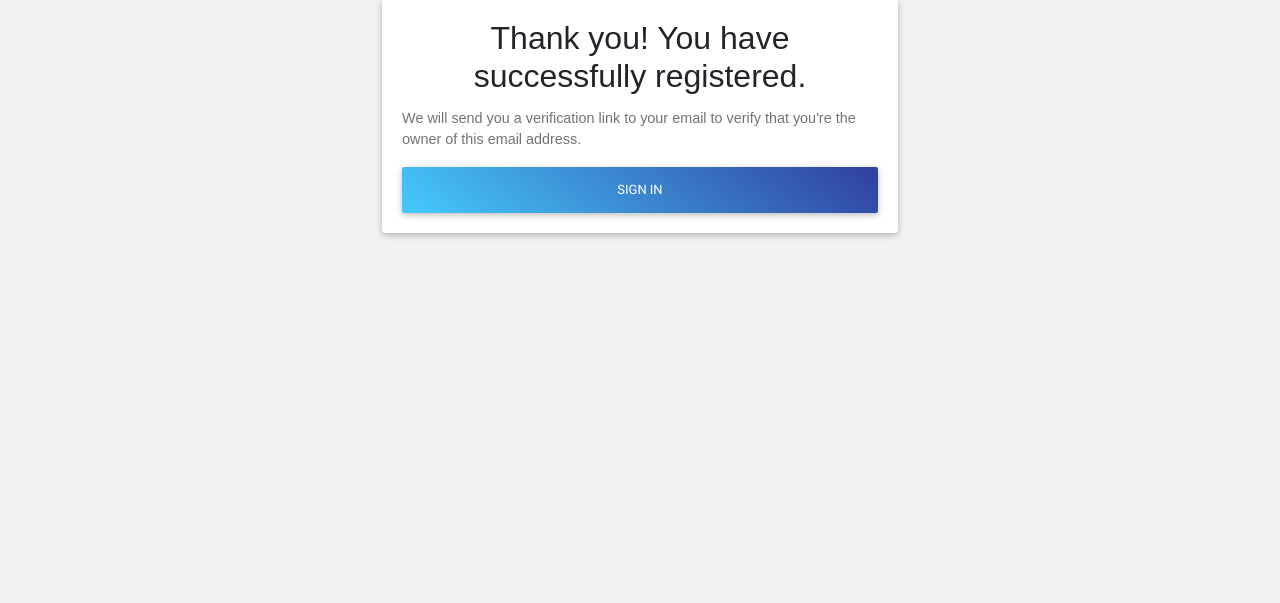
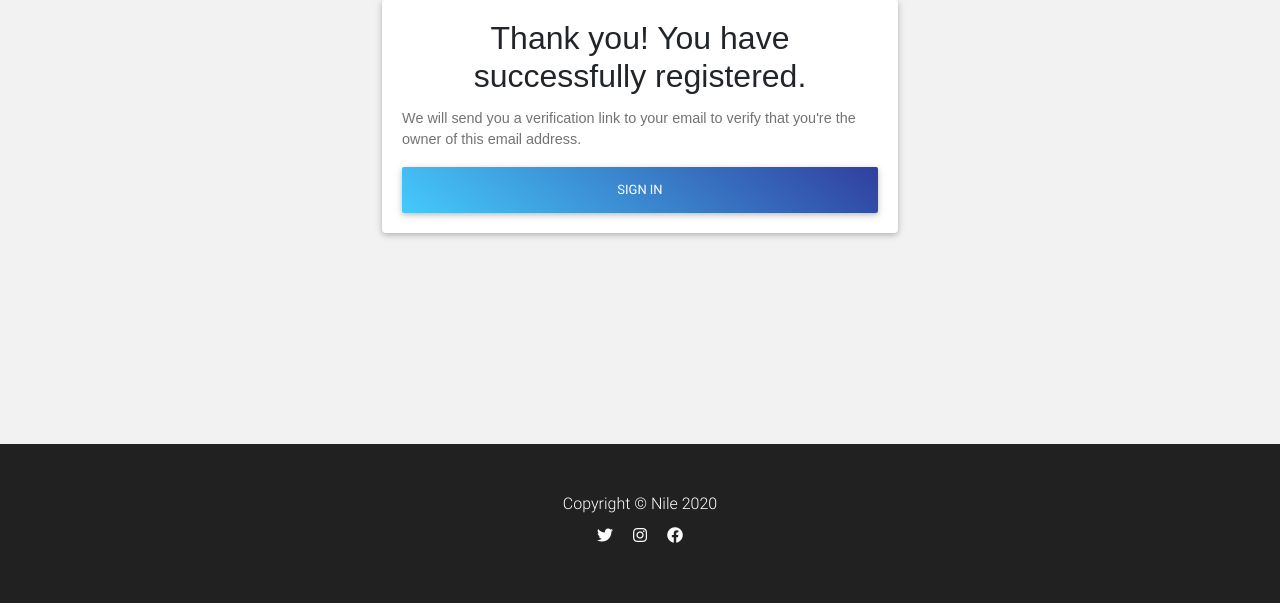
Before and after one commit to ssyuen/Nile, a Flask app: page /register_confirmation/ in a window 1280 px wide. Shown: the part 197-800 px from the top of the page. Run offline with Flask 2, Linux system fonts and the light colour scheme; some libraries are stand-ins or nearby versions; some web fonts are replaced.

Commit message:
+ Fixed appearance

```diff
--- a/routes/user/templates/reg_conf.html
+++ b/routes/user/templates/reg_conf.html
@@ -9,27 +9,14 @@
 
     {% include 'style.html' %}
 
-    <style>
-        #registrationCard {
-            min-width: 500px;
-            margin-top: 150px;
-        }
-
-        .logo {
-            display: block;
-            margin-left: auto;
-            margin-right: auto;
-        }
-    </style>
 </head>
 
-
 <body class="our-color">
-    <div class="pb-5">
-        <!-- Navigation -->
-        {% include 'nav.html' %}
-        </nav>
-    </div>
+<div class="pb-5">
+    <!-- Navigation -->
+    {% include 'nav.html' %}
+</div>
+<div class="footer-sep">
     <div class="row">
         <div class="col-5 mx-auto my-5">
             <div class="card">
@@ -42,4 +29,22 @@
             </div>
         </div>
     </div>
+</div>
+<footer class="py-5 bg-dark">
+    <div class="container text-white">
+        <p class="mb-2 text-center">Copyright &copy; Nile 2020</p>
+        <div class="text-center">
+            <a class="waves-effect waves-light mr-3">
+                <i class="fab fa-twitter"></i>
+            </a>
+            <a class="waves-effect waves-light mr-3">
+                <i class="fab fa-instagram"></i>
+            </a>
+            <a class="waves-effect waves-light">
+                <i class="fab fa-facebook"></i>
+            </a>
+        </div>
+    </div>
+    <!-- /.container -->
+</footer>
 </body>
```
